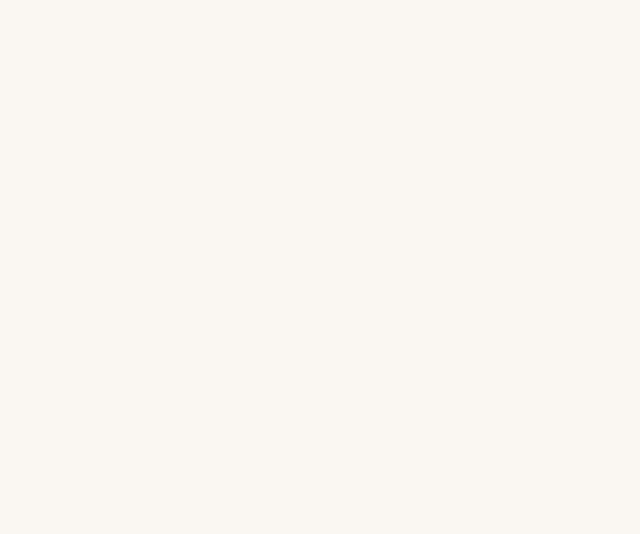
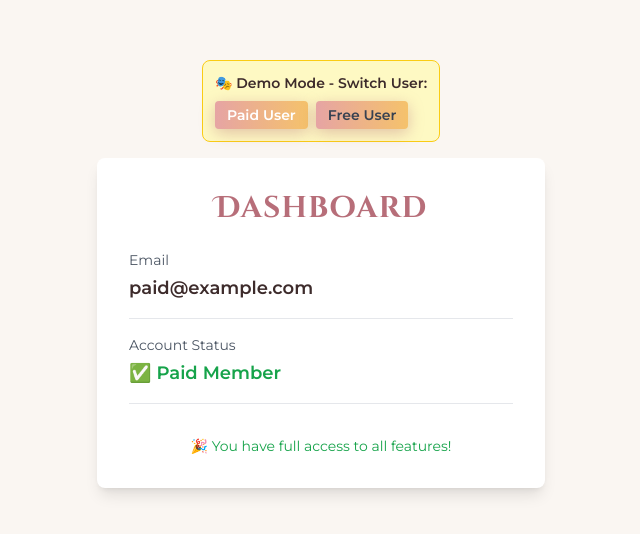
Before and after one commit to baddiehustleai-star/jubilant-happiness, a React (Vite) app: page /dashboard-demo in a window 1280 px wide. Before the commit this address had no page. Shown: the part 126-660 px from the top of the page, without its empty margins (319-959 px from the left). Built offline with nearby package versions, Linux system fonts and the light colour scheme.

Commit message:
Add DashboardDemo component with visual paid status toggle
Co-authored-by: baddiehustleai-star <239572152+baddiehustleai-star@users.noreply.github.com>

```diff
--- a/src/main.jsx
+++ b/src/main.jsx
@@ -4,6 +4,7 @@ import { BrowserRouter, Routes, Route } from 'react-router-dom';
 import './index.css';
 import Landing from './pages/Landing.jsx';
 import Dashboard from './pages/Dashboard.jsx';
+import DashboardDemo from './pages/DashboardDemo.jsx';
 import UploadDemo from './pages/UploadDemo.jsx';
 
 ReactDOM.createRoot(document.getElementById('root')).render(
@@ -12,6 +13,7 @@ ReactDOM.createRoot(document.getElementById('root')).render(
       <Routes>
         <Route path="/" element={<Landing />} />
         <Route path="/dashboard" element={<Dashboard />} />
+        <Route path="/dashboard-demo" element={<DashboardDemo />} />
         <Route path="/demo" element={<UploadDemo />} />
       </Routes>
     </BrowserRouter>
--- /dev/null
+++ b/src/pages/DashboardDemo.jsx
@@ -0,0 +1,163 @@
+/* eslint-env browser */
+/* global setTimeout */
+import { useState, useEffect } from 'react';
+import { createCheckout } from '../lib/stripe';
+
+// Mock data for development demo
+const MOCK_USERS = {
+  'paid@example.com': { id: 1, email: 'paid@example.com', paid: true },
+  'free@example.com': { id: 2, email: 'free@example.com', paid: false },
+};
+
+export default function DashboardDemo() {
+  const [user, setUser] = useState(null);
+  const [loading, setLoading] = useState(true);
+  const [error, setError] = useState(null);
+  const [message, setMessage] = useState('');
+  const [selectedEmail, setSelectedEmail] = useState('paid@example.com');
+
+  useEffect(() => {
+    async function fetchUser() {
+      try {
+        setLoading(true);
+        setError(null);
+
+        // Use mock data for demo
+        const mockUser = MOCK_USERS[selectedEmail];
+        if (mockUser) {
+          // Simulate network delay
+          await new Promise(resolve => setTimeout(resolve, 500));
+          setUser(mockUser);
+        } else {
+          throw new Error('User not found');
+        }
+      } catch (err) {
+        console.error('Error fetching user:', err);
+        setError(err.message);
+      } finally {
+        setLoading(false);
+      }
+    }
+    fetchUser();
+  }, [selectedEmail]);
+
+  async function handleUpgrade() {
+    try {
+      setMessage('Redirecting to checkout...');
+      const priceId = import.meta.env.VITE_STRIPE_PRICE_ID || 'price_XXXXXXXXXXXX';
+      const successUrl = window.location.origin + '/';
+      const cancelUrl = window.location.origin + '/';
+
+      const json = await createCheckout({ priceId, successUrl, cancelUrl });
+      if (json.url) {
+        window.location.href = json.url;
+      } else {
+        setMessage('Could not start checkout. Please configure Stripe settings.');
+      }
+    } catch (err) {
+      console.error('Checkout error:', err);
+      setMessage('Checkout failed. Please try again later.');
+    }
+  }
+
+  if (loading) {
+    return (
+      <div className="flex items-center justify-center min-h-screen bg-blush">
+        <div className="text-center">
+          <p className="text-xl">Loading...</p>
+        </div>
+      </div>
+    );
+  }
+
+  if (error) {
+    return (
+      <div className="flex items-center justify-center min-h-screen bg-blush">
+        <div className="text-center p-6 max-w-md">
+          <h2 className="text-2xl font-semibold mb-4 text-rose-dark">Error</h2>
+          <p className="mb-4">{error}</p>
+          <p className="text-sm text-gray-600">
+            Note: This requires a database connection. Make sure DATABASE_URL is configured.
+          </p>
+        </div>
+      </div>
+    );
+  }
+
+  return (
+    <div className="flex flex-col items-center justify-center min-h-screen bg-blush px-6">
+      {/* Demo switcher */}
+      <div className="mb-4 bg-yellow-100 border border-yellow-400 rounded-lg p-3 max-w-md">
+        <p className="text-sm font-semibold mb-2">🎭 Demo Mode - Switch User:</p>
+        <div className="flex gap-2">
+          <button
+            className={`px-3 py-1 rounded text-sm ${
+              selectedEmail === 'paid@example.com'
+                ? 'bg-green-600 text-white'
+                : 'bg-gray-200 text-gray-700'
+            }`}
+            onClick={() => setSelectedEmail('paid@example.com')}
+          >
+            Paid User
+          </button>
+          <button
+            className={`px-3 py-1 rounded text-sm ${
+              selectedEmail === 'free@example.com'
+                ? 'bg-gray-600 text-white'
+                : 'bg-gray-200 text-gray-700'
+            }`}
+            onClick={() => setSelectedEmail('free@example.com')}
+          >
+            Free User
+          </button>
+        </div>
+      </div>
+
+      <div className="bg-white rounded-lg shadow-lg p-8 max-w-md w-full">
+        <h1 className="text-3xl font-diamond mb-6 text-center">Dashboard</h1>
+
+        {user && (
+          <div className="space-y-4">
+            <div className="border-b pb-4">
+              <p className="text-sm text-gray-600 mb-1">Email</p>
+              <p className="text-lg font-semibold">{user.email}</p>
+            </div>
+
+            <div className="border-b pb-4">
+              <p className="text-sm text-gray-600 mb-1">Account Status</p>
+              <div className="flex items-center gap-2">
+                {user.paid ? (
+                  <span className="text-lg font-semibold text-green-600">✅ Paid Member</span>
+                ) : (
+                  <span className="text-lg font-semibold text-gray-600">❌ Free User</span>
+                )}
+              </div>
+            </div>
+
+            {!user.paid && (
+              <div className="pt-4">
+                <button
+                  className="cta w-full"
+                  onClick={handleUpgrade}
+                >
+                  Upgrade to Pro
+                </button>
+                {message && (
+                  <p className="mt-2 text-sm text-center text-gray-600">{message}</p>
+                )}
+              </div>
+            )}
+
+            {user.paid && (
+              <div className="pt-4 text-center">
+                <p className="text-sm text-green-600">
+                  🎉 You have full access to all features!
+                </p>
+              </div>
+            )}
+          </div>
+        )}
+      </div>
+    </div>
+  );
+}
--- a/src/pages/Landing.jsx
+++ b/src/pages/Landing.jsx
@@ -16,7 +16,7 @@ export default function Landing() {
       </p>
       <div className="flex gap-4">
         <button className="cta" onClick={() => navigate('/demo')}>Start Now</button>
-        <button className="cta bg-rose-dark" onClick={() => navigate('/dashboard')}>Dashboard</button>
+        <button className="cta bg-rose-dark" onClick={() => navigate('/dashboard-demo')}>Dashboard Demo</button>
       </div>
     </main>
   );
```
